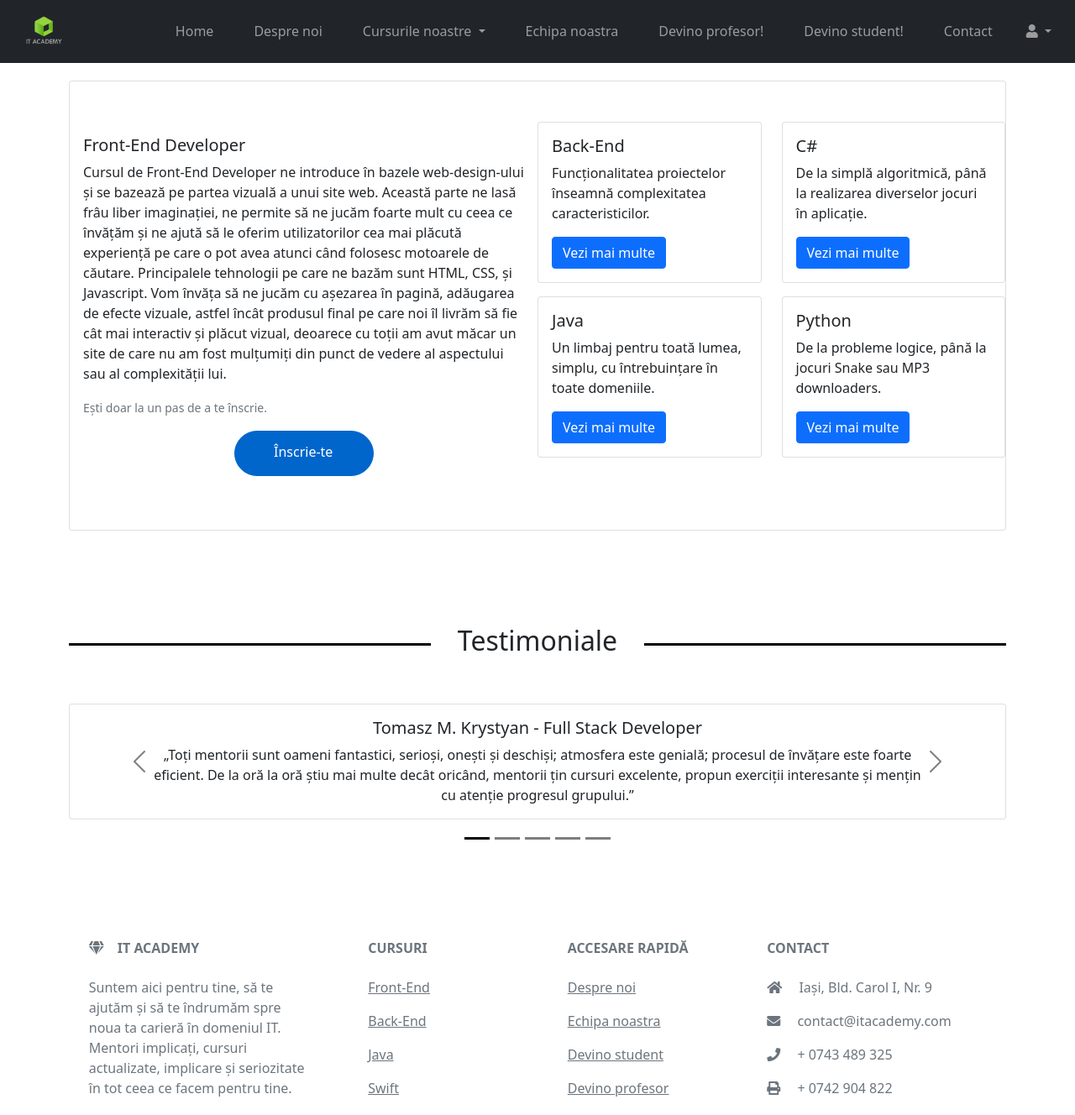
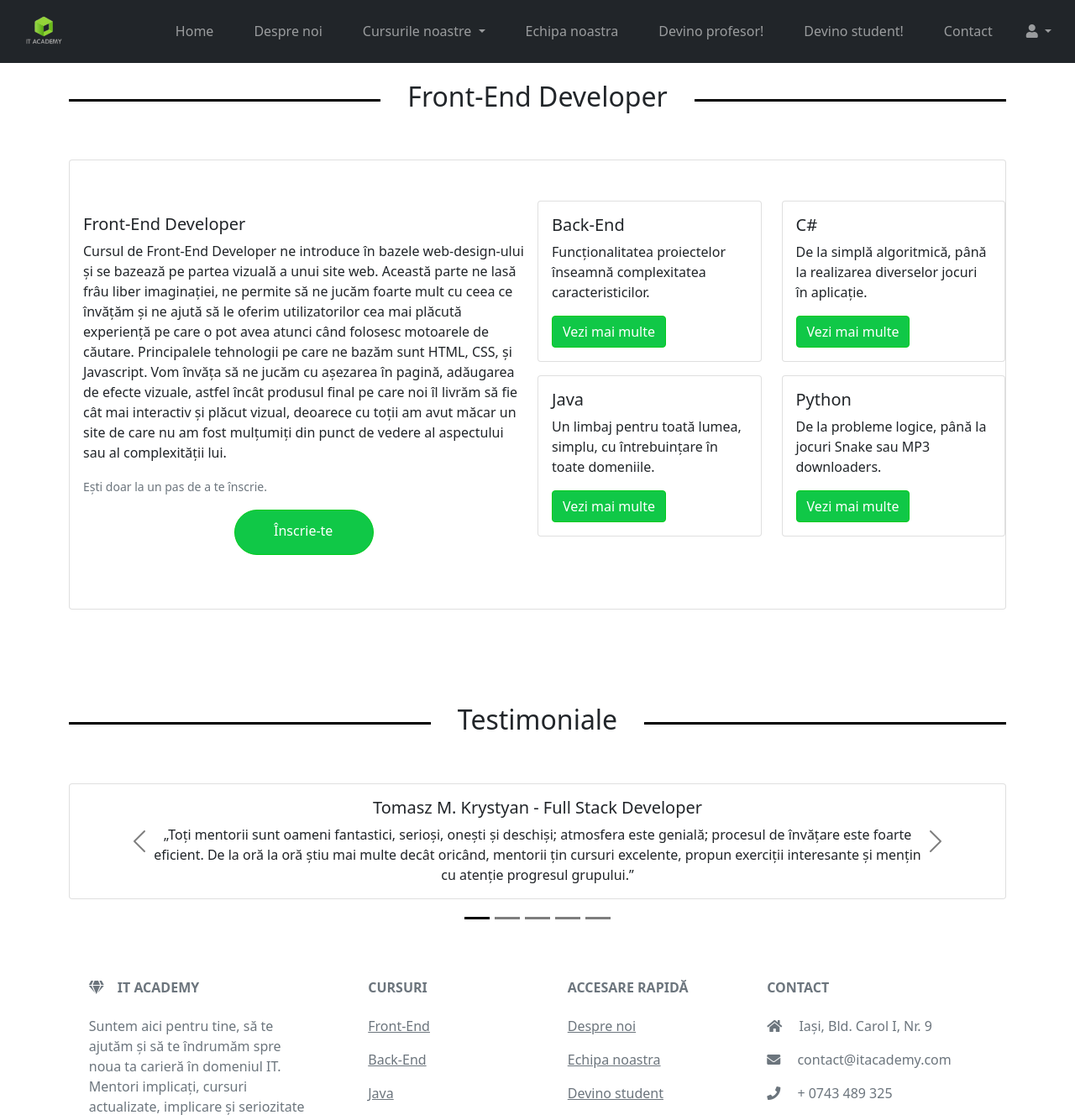
Before and after one commit to elenaisabella02/Licenta-, a PHP site: page /curs1.html in a window 1280 px wide. Shown: the top 1328 px of the page at 84% size. Run offline with PHP 8.4, Linux system fonts and the light colour scheme; some libraries are stand-ins or nearby versions.

Commit message:
Added title on courses pages

```diff
--- a/assets/css/style.css
+++ b/assets/css/style.css
@@ -122,8 +122,8 @@ html body{
       color: #fff;
       font-size: 16px;
       text-align: center;
-      background: #0066cc;
-      border: 1px solid #0066cc;
+      background: #10c847;
+      border: 1px solid #00cc1b;
       padding: 11px 23px 14px;
       border-radius: 30px;
       min-width: 166px;
@@ -156,6 +156,10 @@ html body{
     bottom:-50px!important;
  }
 
+  .btn-primary{
+    background: #10c847!important;
+    border: 1px solid #00cc1b!important;
+  }
   .card-testimonials{
     margin:0 auto;
     text-align:center;
--- a/curs1.html
+++ b/curs1.html
@@ -76,8 +76,12 @@
     </header>
 
 
-    <div class="container py-5">
-
+    <div class="container pt-5">
+      <div class="separator pt-5">
+        <div class="line"></div>
+        <h2>Front-End Developer</h2>
+        <div class="line"></div>
+      </div>
         <div class="despre-curs py-5">
             <div class="card mb-3 py-5">
                 <div class="row g-0">
--- a/curs2.html
+++ b/curs2.html
@@ -76,6 +76,11 @@
     </header>
 
     <div class="container pt-5">
+      <div class="separator pt-5">
+        <div class="line"></div>
+          <h2>Back-End Developer</h2>
+        <div class="line"></div>
+      </div>
         <div class="despre-curs py-5">
             <div class="card mb-3 py-5">
                 <div class="row g-0">
--- a/curs3.html
+++ b/curs3.html
@@ -77,6 +77,11 @@
 
 
     <div class="container pt-5">
+      <div class="separator pt-5">
+        <div class="line"></div>
+        <h2>C# Developer</h2>
+        <div class="line"></div>
+      </div>
         <div class="despre-curs py-5">
             <div class="card mb-3 py-5">
                 <div class="row g-0">
--- a/curs4.html
+++ b/curs4.html
@@ -77,7 +77,11 @@
 
 
     <div class="container pt-5">
-
+      <div class="separator pt-5">
+        <div class="line"></div>
+          <h2>Java Developer</h2>
+        <div class="line"></div>
+      </div>
         <div class="despre-curs py-5">
             <div class="card mb-3 py-5">
                 <div class="row g-0">
--- a/curs5.html
+++ b/curs5.html
@@ -76,7 +76,11 @@
     </header>
 
     <div class="container pt-5">
-
+      <div class="separator pt-5">
+        <div class="line"></div>
+          <h2>Python Developer</h2>
+        <div class="line"></div>
+      </div>
         <div class="despre-curs py-5">
             <div class="card mb-3 py-5">
                 <div class="row g-0">
--- a/curs6.html
+++ b/curs6.html
@@ -77,7 +77,11 @@
 
 
     <div class="container pt-5">
-
+      <div class="separator pt-5">
+        <div class="line"></div>
+          <h2>iOS Developer</h2>
+        <div class="line"></div>
+      </div>
         <div class="despre-curs py-5">
             <div class="card mb-3 py-5">
                 <div class="row g-0">
```
